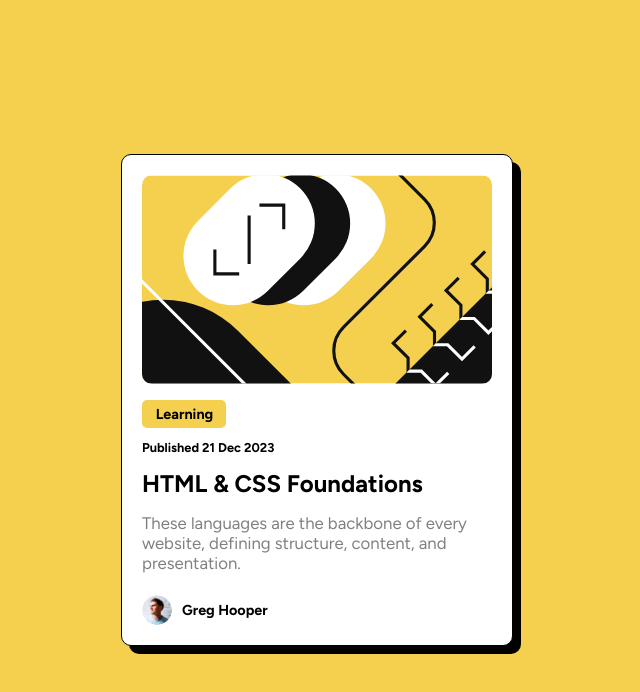
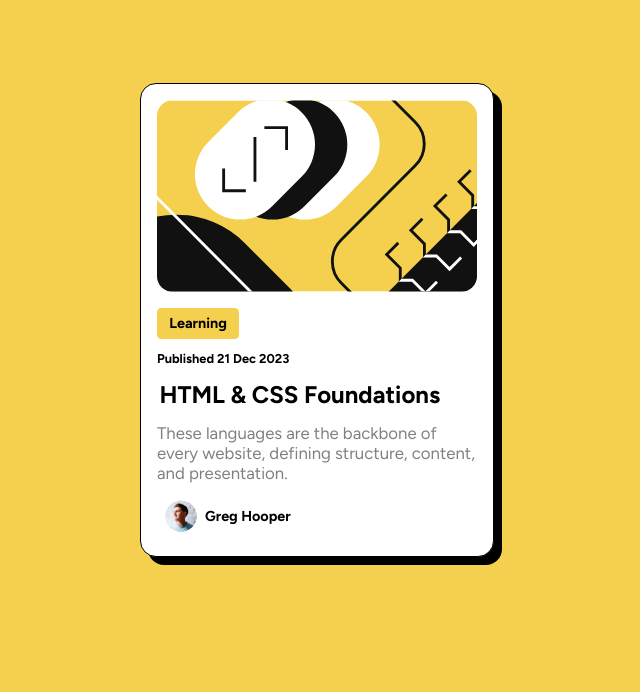
Before and after one commit to TheFlavvz/Blog-preview-card, a plain HTML site: page index.html in a window 1280 px wide. Shown: the whole page, without its empty margins (323-963 px from the left). Drawn offline with Linux system fonts and the light colour scheme.

Commit message:
corrections

```diff
--- a/index.html
+++ b/index.html
@@ -1,5 +1,5 @@
 <!DOCTYPE html>
-<html>
+<html lang="en">
   <head>
     <meta charset="UTF-8">
     <meta name="viewport" content="width=device-width, initial-scale=1.0">
@@ -10,16 +10,18 @@
     <link href="https://fonts.googleapis.com/css2?family=Figtree:ital,wght@0,300..900;1,300..900&display=swap" rel="stylesheet">
   </head>
   <body>
+    <main>
       <section class="card-blog">
         <img src="assets/images/illustration-article.svg" alt="Ilustração do artigo" class="card-blog__image">
         <h1 class="card-blog__title">Learning</h1>
-        <h1 class="card-blog__date">Published 21 Dec 2023</h1>
-        <h2 class="card-blog__subtitle">HTML & CSS Foundations</h2>
+        <h2 class="card-blog__date">Published 21 Dec 2023</h2>
+        <h3 class="card-blog__subtitle">HTML & CSS Foundations</h3>
         <p class="card-blog__description">These languages are the backbone of every website, defining structure, content, and presentation.</p>
         <div class="card-blog__author">
           <img src="assets/images/image-avatar.webp" alt="Author Avatar" class="card-blog__avatar">
           <h3 class="card-blog__author-name">Greg Hooper</h3>
         </div>
       </section>
+    </main>
   </body>
 </html>
--- a/style.css
+++ b/style.css
@@ -1,34 +1,38 @@
+:root {
+    --yellow: rgb(245, 208, 78);
+}
 body {
     font-family: "Figtree", sans-serif;
-    background-color: rgb(245, 208, 78);
+    background-color: var(--yellow);
     color: black;
     display: flex;
     justify-content: center;
     align-items: center;
-    height: 100vh;
+    height: 40em;
     margin: 0;
 }
 
 .card-blog {
     background-color: white;
-    border-radius: 10px;
-    box-shadow: 8px 8px 0 0 black;
-    width: 350px;
-    padding: 20px;
+    border-radius: 1em;
+    box-shadow: 0.5em 0.5em 0 0 black;
+    width: 20em;
+    padding-block: clamp(1em, 5rem, 1em);
+    padding-inline: clamp(1em, 5rem, 1em);
     border: 0.1em solid black;
 }
 .card-blog__image {
-    width: 100%;
-    height: auto;
-    border-radius: 10px;
+    width: 20em;
+    border-radius: 1em;
 }
 
 .card-blog__title {
-    background-color: rgb(245, 208, 78);
-    border: 5px solid rgb(245, 208, 78);
-    margin-right: 18.5em;
-    padding: 0 0.4em 0 0.6em;
-    border-radius: 5px;
+    background-color: var(--yellow);
+    border: 0.4em solid var(--yellow);
+    margin-inline-end: 16.5em;
+    padding-block: clamp(0.1em, 1rem, 0.1em);
+    padding-inline: clamp(0.5em, 1rem, 0.1em);
+    border-radius: 0.3em;
     font-size: 0.9em;
 }
 
@@ -40,7 +44,8 @@ body {
 .card-blog__subtitle {
     font-size: 1.5em;
     margin: 0.5em 0;
-    padding: 0.1em 0;
+    padding-block: clamp(0.1em, 0.1rem, 0.1em);
+    padding-inline: clamp(0.1em, 0.1rem, 0.5em);
 }
 
 .card-blog__description {
@@ -51,14 +56,15 @@ body {
 
 .card-blog__author {
     display: flex;
-    padding: 0.9em 0 0 0;
+    padding-block: clamp(0.5em, 1rem, 0.5em);
+    padding-inline: clamp(0.5em, 1rem, 0.5em);
 }
 
 .card-blog__avatar {
-    border-radius: 50%;
-    width: 30px;
-    height: 30px;
-    margin-right: 10px;
+    border-radius: 50em;
+    width: 2em;
+    height: 2em;
+    margin-inline-end: 0.5em;
 }
 
 .card-blog__author-name {
```
